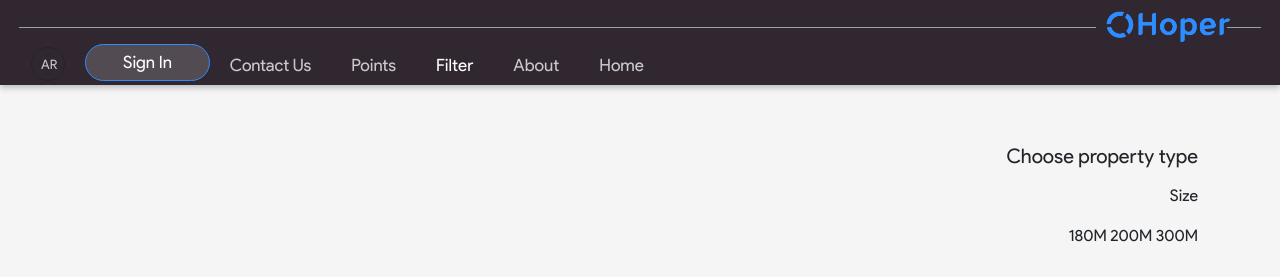
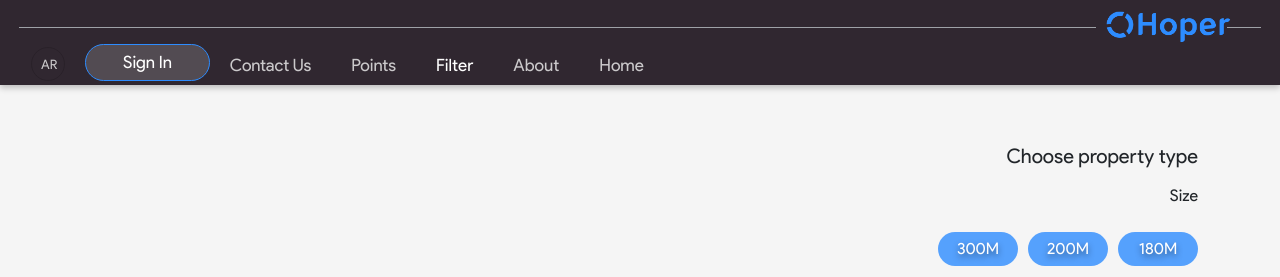
Before and after one commit to AyaHanyT/hoper-rtl, a plain HTML site: page projects.html in a window 1280 px wide. Shown: the top 277 px of the page. Drawn offline with nearby package versions, Linux system fonts and the light colour scheme; some packages are replaced by stand-ins of ours; a script that the page names is missing; a web font is replaced by a local one.

Commit message:
Add files via upload

```diff
--- a/assets/css/style.rtl.css
+++ b/assets/css/style.rtl.css
@@ -758,6 +758,31 @@ text-transform: uppercase;
         top: unset;
         left: unset;
 }
+.filter-btns{
+    display: flex;
+    align-items: center;
+    justify-content: flex-start;
+    gap: 10px;
+    flex-wrap: wrap;
+}
+.filter-btns .prop-btn{
+    margin: 0.5rem 0 0;
+    background-color: rgb(45, 140 , 255 , 80%);
+    border-radius: 17px;
+    min-width: 80px;
+    padding: 5px 12px;
+    text-align: center;
+    text-shadow: 0px 3px 6px #00000075;
+    border: none;
+    cursor: pointer;
+    min-height: 34px;
+    color: white;
+}
+.filter-btns .prop-btn:hover{
+    background-color: rgb(125, 146, 171, 80%);
+}
+
+
 
 /******** Map **********/
 .map{
@@ -1303,7 +1328,7 @@ border-color: transparent;
     }
     .slider-value{
     border: none;
-    max-width: 94px;
+    max-width: 102px;
     text-align: center;
     }
 .ui-slider .ui-slider-handle {
@@ -1692,10 +1717,7 @@ footer{
 #types.choosed .type-card p{
     font-size: 14px;
 }
-.buttons.projects{
-    gap: 10px;
-    justify-content:unset;
-}
+
 #partial-type{
     margin: 2rem 0;
 }
```
